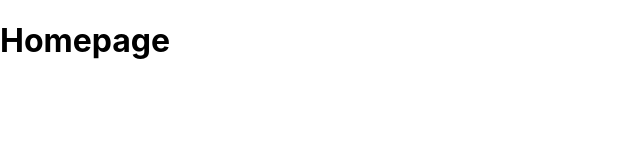
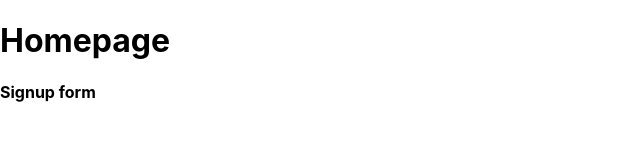
Before and after one commit to leothebeagle/siwa-ecommerce-react-frontend, a React (Create React App) app: page / in a window 1280 px wide. Shown: the top 160 px of the page, without its empty margins (0-640 px from the left). Built offline with nearby package versions, Linux system fonts and the light colour scheme.

Commit message:
Render <SignUp /> in <Home />

```diff
--- a/src/components/Home.js
+++ b/src/components/Home.js
@@ -1,9 +1,13 @@
 import React, { Component } from 'react';
+import SignUp from './SignUp';
 
 class Home extends Component {
     render() {
         return(
-            <h1>Homepage</h1>
+            <div>
+                <h1>Homepage</h1>
+                <SignUp />
+            </div>
         )
     }
 }
```
